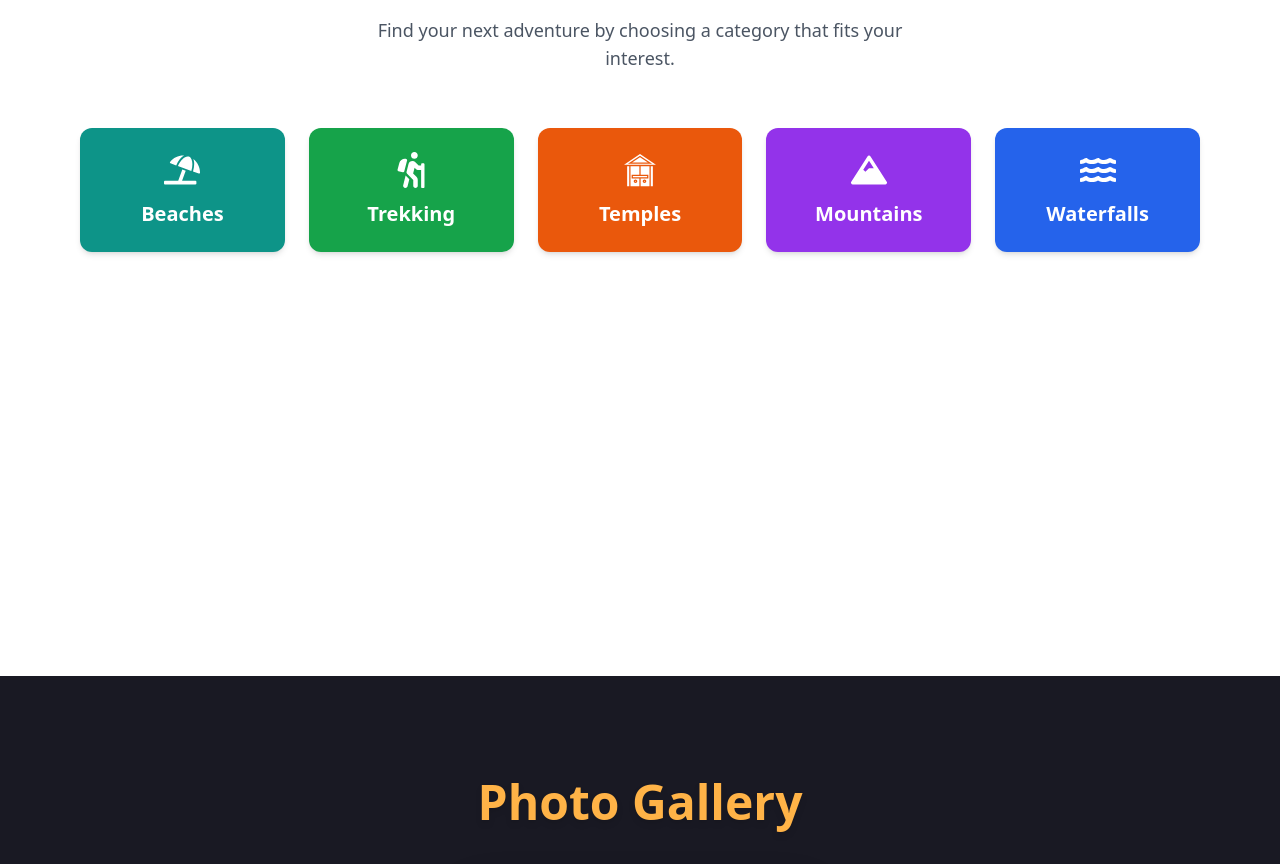
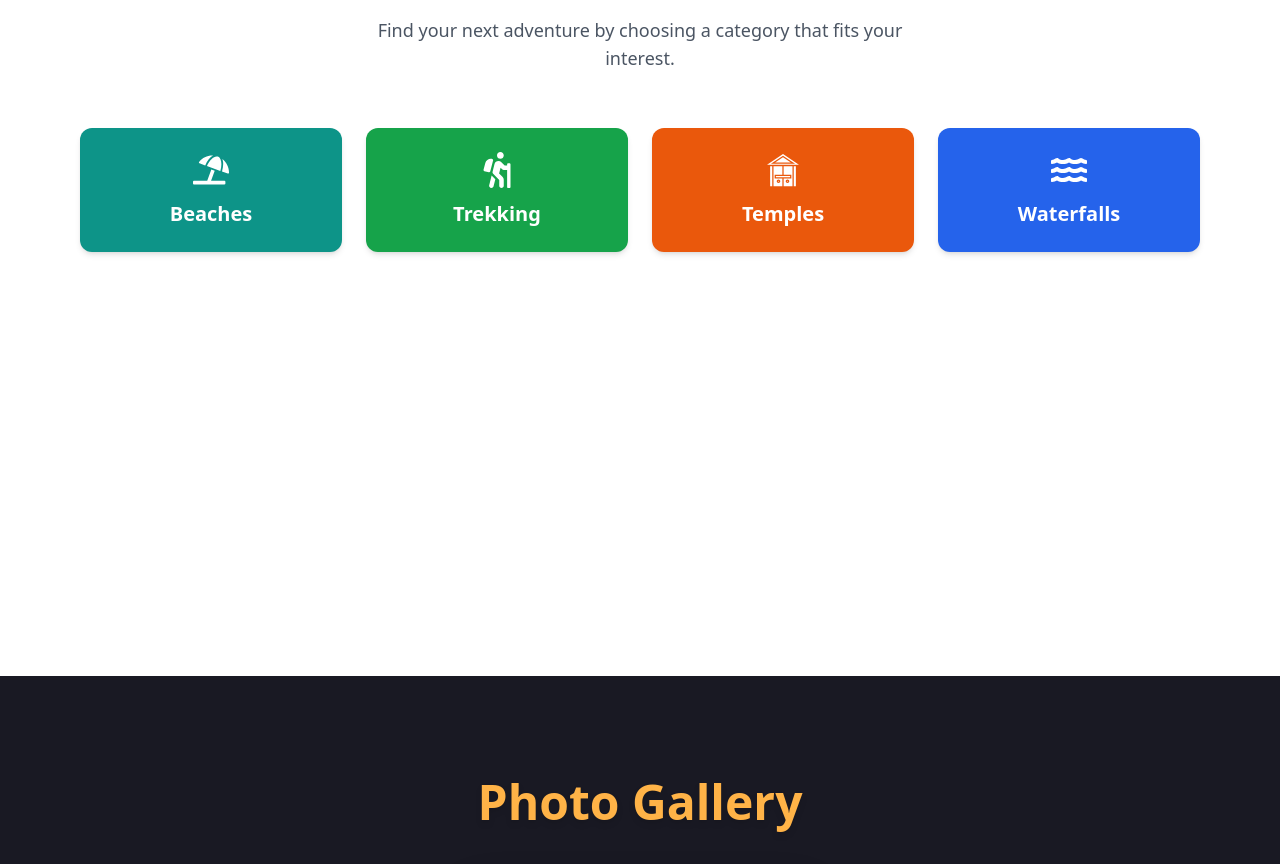
Before and after one commit to Pooja184/TourismManagement, a React (Vite) app: page / in a window 1280 px wide. Shown: the part 1724-2588 px from the top of the page. Built offline with nearby package versions, Linux system fonts and the light colour scheme.

Commit message:
remove mountains category

```diff
--- a/src/components/ExperienceCategories.jsx
+++ b/src/components/ExperienceCategories.jsx
@@ -10,7 +10,7 @@ const categories = [
   { title: 'Beaches', icon: <FaUmbrellaBeach />, bgColor: 'bg-teal-600', path: '/beaches' },
   { title: 'Trekking', icon: <FaHiking />, bgColor: 'bg-green-600', path: '/trekking' },
   { title: 'Temples', icon: <GiTempleGate />, bgColor: 'bg-orange-600', path: '/temples' },
-  { title: 'Mountains', icon: <FaMountain />, bgColor: 'bg-purple-600', path: '/mountains' },
+  // { title: 'Mountains', icon: <FaMountain />, bgColor: 'bg-purple-600', path: '/mountains' },
   { title: 'Waterfalls', icon: <FaWater />, bgColor: 'bg-blue-600', path: '/waterfalls' },
 ];
 
@@ -23,7 +23,7 @@ const ExperienceCategories = () => {
         subtitle="Find your next adventure by choosing a category that fits your interest."
       />
 
-       <div className="grid grid-cols-2 sm:grid-cols-3 md:grid-cols-5 gap-6 mt-8 md:mt-14">
+       <div className="grid grid-cols-2 sm:grid-cols-3 md:grid-cols-4 gap-6 mt-8 md:mt-14">
         {categories.map((item, index) => (
           <Link to={item.path} key={index}>
             <ExperienceCard
```
